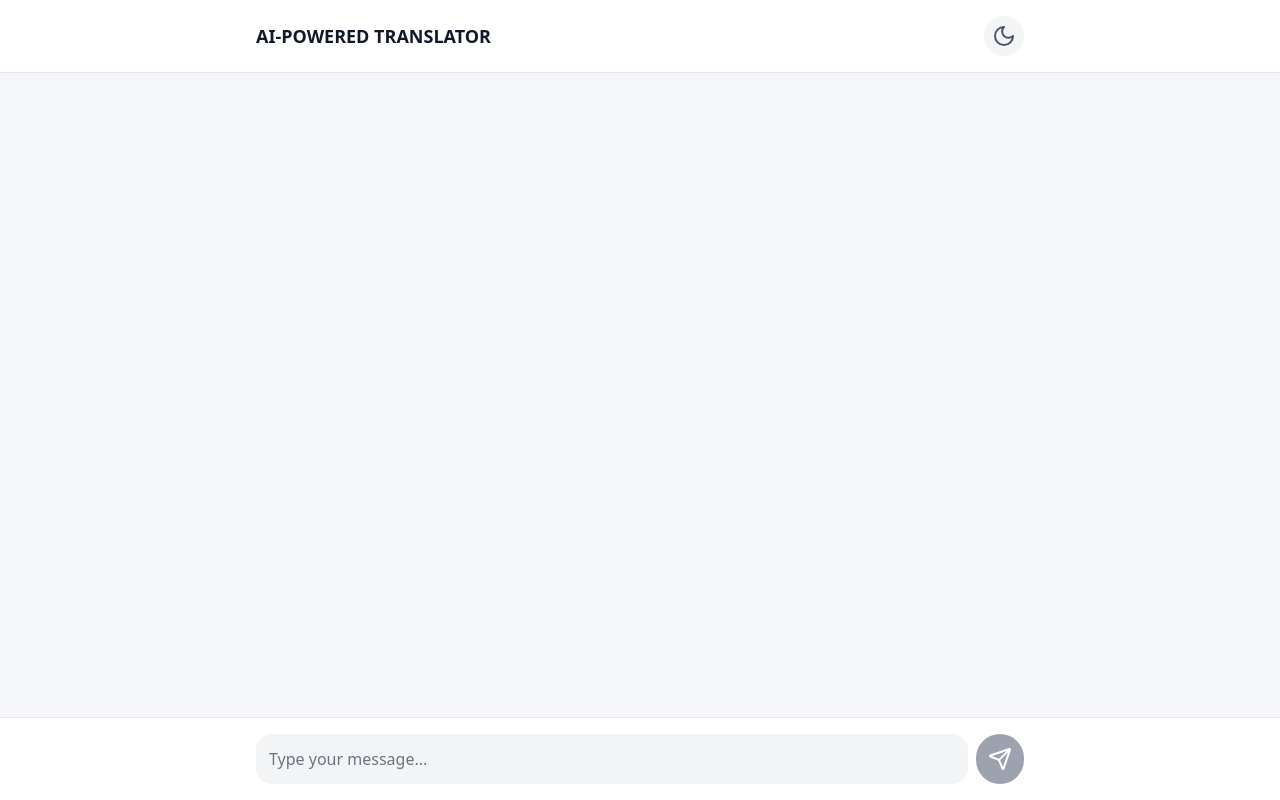
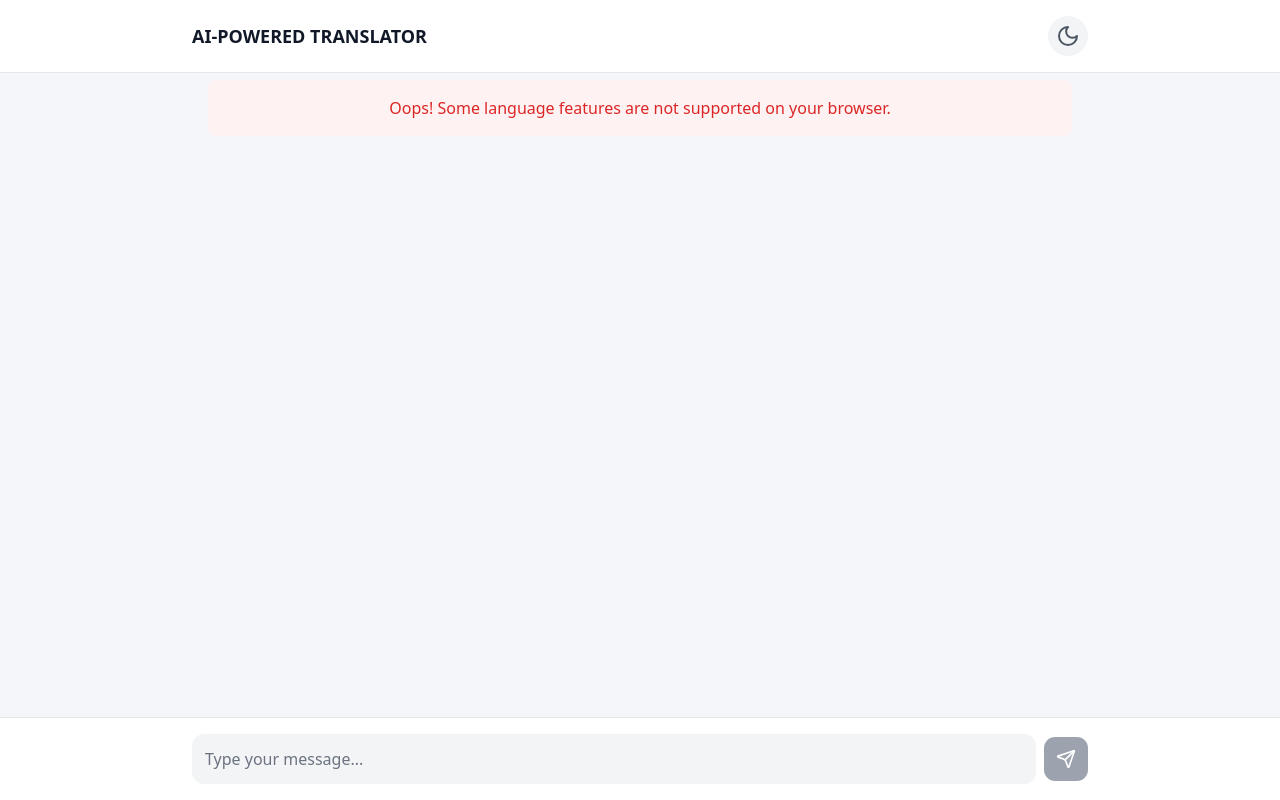
Before and after one commit to Zeey76/hngx-stage3-ai-text-processor, a React (Vite) app in the folder text-processor/: page / in a window 1280 px wide. Built offline with nearby package versions, Linux system fonts and the light colour scheme.

Commit message:
Update App.jsx

```diff
--- a/text-processor/src/App.jsx
+++ b/text-processor/src/App.jsx
@@ -19,6 +19,7 @@ const App = () => {
     { code: "ru", name: "Russian" },
     { code: "tr", name: "Turkish" },
     { code: "pt", name: "Portuguese" },
+    { code: "py", name: "Portse" },
   ];
 
   useEffect(() => {
@@ -47,18 +48,6 @@ const App = () => {
     }
   };
 
-  const getLanguageName = (languageCode) => {
-    try {
-      const languageName = new Intl.DisplayNames(["en"], {
-        type: "language",
-      }).of(languageCode);
-      return languageName || languageCode; // Fallback to code if name is not available
-    } catch (error) {
-      console.error("Failed to get language name:", error);
-      return languageCode; // Fallback to code if an error occurs
-    }
-  };
-
   const detectLanguage = async (text) => {
     try {
       const detector = await self.ai.languageDetector.create();
@@ -73,7 +62,19 @@ const App = () => {
     }
   };
 
-  function getConfidenceMessage(confidence, text) {
+  const getLanguageName = (languageCode) => {
+    try {
+      const languageName = new Intl.DisplayNames(["en"], {
+        type: "language",
+      }).of(languageCode);
+      return languageName || languageCode; // Fallback to code if name is not available
+    } catch (error) {
+      console.error("Failed to get language name:", error);
+      return languageCode; // Fallback to code if an error occurs
+    }
+  };
+
+  function getConfidenceMessage(confidence) {
     const isShortText = text.length < 4;
 
     if (isShortText && confidence > 0.3) {
@@ -126,9 +127,8 @@ const App = () => {
         try {
           const { detectedLanguage, confidence } = await detectLanguage(text);
           const detectedLanguageName = getLanguageName(detectedLanguage);
+          const confidenceMessage = getConfidenceMessage(confidence);
           const newDetectionId = Date.now() + 2;
-
-          const confidenceMessage = getConfidenceMessage(confidence, text);
 
           // Language detection result
           const detectionMessage = {
@@ -162,6 +162,7 @@ const App = () => {
       if (!sourceLang) {
         throw new Error("Could not determine source language");
       }
+
       if (sourceLang === targetLang) {
         throw new Error("Cannot translate to the same language");
       }
@@ -195,6 +196,10 @@ const App = () => {
     try {
       setIsTranslating(true);
 
+      setMessages((prev) =>
+        prev.map((msg) => (msg.id === messageId ? { ...msg, error: "" } : msg))
+      );
+
       // Add a "Translating..." message
       const translatingMessageId = Date.now() + 100;
       setMessages((prev) => [
@@ -205,7 +210,6 @@ const App = () => {
           isUser: false,
           isTranslating: true,
           originalMessageId: messageId,
-          targetLanguage: targetLang,
         },
       ]);
 
@@ -225,6 +229,9 @@ const App = () => {
         targetLang
       );
       const translatedText = await translator.translate(message.originalText);
+
+      //A simple delay to make it feel less abrupt
+      await new Promise((resolve) => setTimeout(resolve, 1000));
 
       // Update the messages state with the new translation
       setMessages((prev) =>
@@ -270,9 +277,7 @@ const App = () => {
             (msg) => !(msg.isTranslating && msg.originalMessageId === messageId)
           )
           .map((msg) =>
-            msg.id === messageId
-              ? { ...msg, error: `Translation failed: ${error.message}` }
-              : msg
+            msg.id === messageId ? { ...msg, error: error.message } : msg
           )
       );
       console.error("Translation error:", error);
@@ -293,7 +298,7 @@ const App = () => {
           isDarkMode ? "bg-gray-800" : "bg-white"
         } border-b ${isDarkMode ? "border-gray-700" : "border-gray-200"} z-10`}
       >
-        <div className="max-w-3xl mx-auto flex justify-between items-center">
+        <div className="max-w-4xl mx-auto flex justify-between items-center">
           <h1
             className={`text-lg font-semibold uppercase ${
               isDarkMode ? "text-white" : "text-gray-900"
@@ -315,9 +320,10 @@ const App = () => {
       </div>
 
       {/* Main Chat Area */}
-      <div className="max-w-3xl mx-auto pt-16 pb-[10rem]">
+      <div className="max-w-4xl mx-auto pt-16 pb-[10rem]">
         <div className="p-4 space-y-3">
-          {error === "Please enable Chrome AI APIs in chrome://flags" && (
+          {error ===
+            "Oops! Some language features are not supported on your browser." && (
             <div
               className={`p-4 rounded-lg text-center ${
                 isDarkMode
@@ -328,6 +334,7 @@ const App = () => {
               {error}
             </div>
           )}
+
           {messages.map((message) => (
             <div
               key={message.id}
@@ -338,7 +345,9 @@ const App = () => {
               {/* Message content */}
               <div
                 id={`message-${message.id}`}
-                className="relative max-w-[80%] group"
+                className={`relative max-w-[80%] group transition-opacity duration-500 ease-in-out ${
+                  message.isTranslating ? "opacity-70" : "opacity-100"
+                }`}
               >
                 <div
                   className={`p-3 rounded-2xl ${
@@ -374,10 +383,9 @@ const App = () => {
                 />
               </div>
 
-              {/* Translation Dropdown and Button - Only for the most recent detection */}
               {!message.isUser &&
-                message.detectedLanguage &&
-                !message.isTranslating &&
+                // message.detectedLanguage &&
+                // !message.isTranslating &&
                 message.id === latestDetectionId && (
                   <div className="mt-2 flex gap-2">
                     <select
@@ -410,7 +418,7 @@ const App = () => {
                     <button
                       onClick={() => handleTranslate(message.id)}
                       disabled={isTranslating}
-                      className={`px-4 py-2 rounded-lg text-sm ${
+                      className={`px-4 py-2 rounded-lg text-sm transition-opacity duration-500 ease-in-out ${
                         isDarkMode
                           ? "bg-blue-600 hover:bg-blue-700"
                           : "bg-blue-500 hover:bg-blue-600"
@@ -425,7 +433,7 @@ const App = () => {
                   </div>
                 )}
 
-              {/* Display Translations */}
+              {/* Translations */}
               {message.translations?.map((translation, index) => (
                 <div
                   key={index}
@@ -454,8 +462,7 @@ const App = () => {
                       : "bg-red-50 text-red-600"
                   }`}
                 >
-                  <p className="text-sm leading-relaxed">
-                    {message.error}{" "}
+                  <p className="text-sm leading-relaxed">{message.error}</p>
                   <button
                     onClick={() =>
                       setMessages((prevMessages) =>
@@ -464,11 +471,10 @@ const App = () => {
                         )
                       )
                     }
-                      className="ml-2 text-sm underline"
+                    className="mt-1 text-sm underline"
                   >
                     Dismiss
                   </button>
-                  </p>
                 </div>
               )}
             </div>
@@ -484,18 +490,18 @@ const App = () => {
           isDarkMode ? "bg-gray-800" : "bg-white"
         } border-t ${isDarkMode ? "border-gray-700" : "border-gray-200"}`}
       >
-        <div className="max-w-3xl mx-auto flex gap-2">
+        <div className="max-w-4xl mx-auto flex gap-2 items-center">
           <textarea
             value={text}
             rows="1"
             onChange={(e) => {
               setText(e.target.value);
               e.target.rows = 1;
-              const newRows = Math.min(4, e.target.scrollHeight / 28);
+              const newRows = Math.min(3, e.target.scrollHeight / 36);
               e.target.rows = newRows;
             }}
             placeholder="Type your message..."
-            className={`flex-1 p-3 rounded-2xl resize-none ${
+            className={`flex-1 p-3 rounded-xl resize-none ${
               isDarkMode
                 ? "bg-gray-700 text-white border-gray-600 placeholder-gray-400"
                 : "bg-gray-100 text-gray-900 border-transparent placeholder-gray-500"
@@ -510,7 +516,7 @@ const App = () => {
           <button
             onClick={handleSend}
             disabled={!isApiSupported || isLoading || !text.trim()}
-            className={`p-3 rounded-full transition ${
+            className={`p-3 rounded-[0.7rem] transition ${
               !isApiSupported || isLoading || !text.trim()
                 ? "bg-gray-400 cursor-not-allowed"
                 : isDarkMode
@@ -518,7 +524,7 @@ const App = () => {
                 : "bg-blue-500 hover:bg-blue-600"
             } text-white focus:outline-none focus:ring-2 focus:ring-blue-500 focus:ring-offset-2`}
           >
-            <Send size={24} />
+            <Send size={20} />
           </button>
         </div>
       </div>
```
Lines whose indentation alone changed are shown as unchanged.
